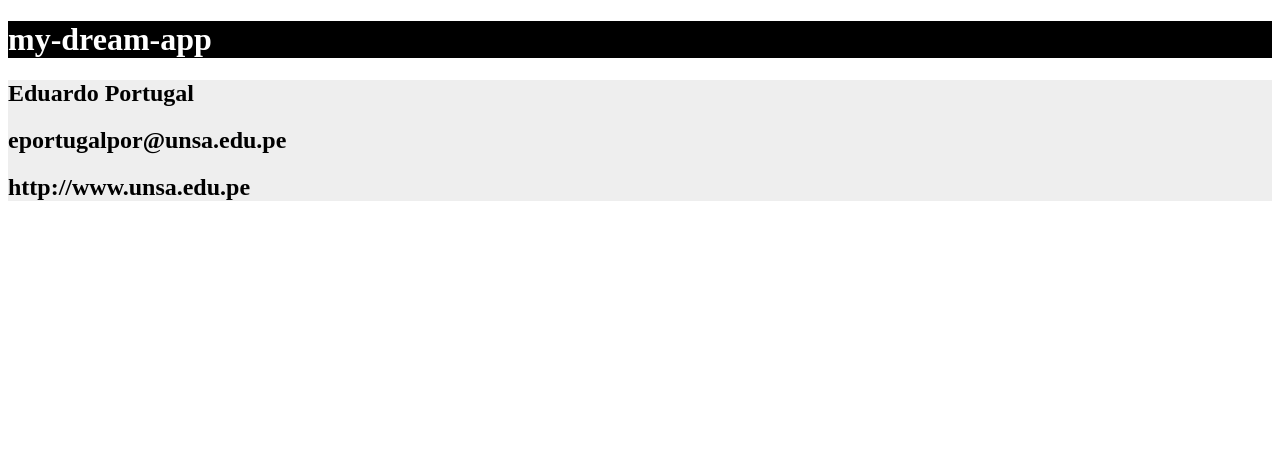
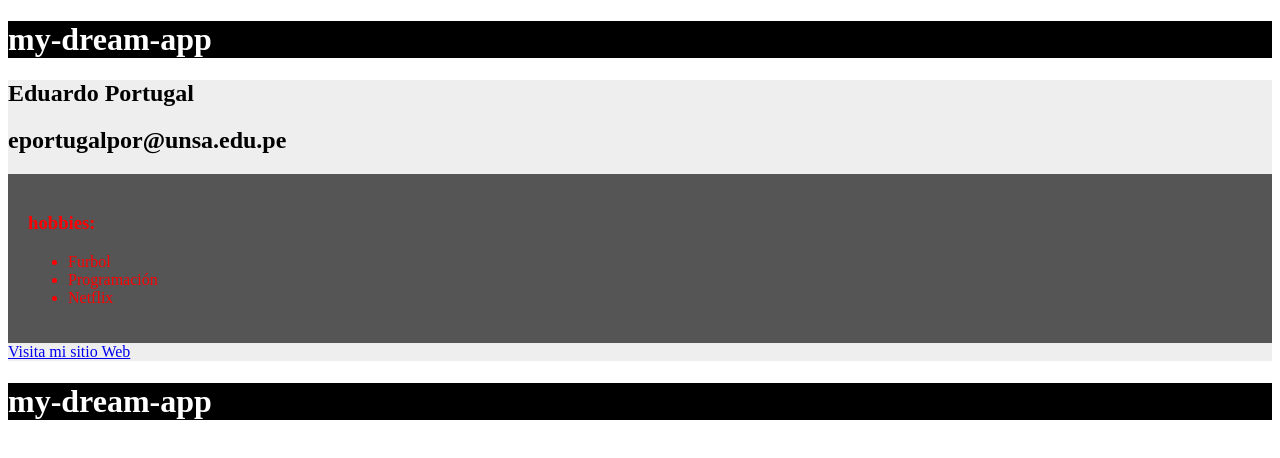
Before and after one commit to Eduardo-P/Git-de-Sesiones-Angular, an Angular app in the folder my-dream-app/: page / in a window 1280 px wide. Shown: the top 458 px of the page. Built offline with nearby package versions, Linux system fonts and the light colour scheme.

Commit message:
Implementando visualización de datos dinámicos y una lista condicional de hobbies en el componente principal de Angular, agregando Constructor y usando For e Ifs

```diff
--- a/my-dream-app/src/app/app.component.css
+++ b/my-dream-app/src/app/app.component.css
@@ -6,3 +6,8 @@
     background-color: #eee;
     color: black;
 }
+.component2 {
+    background-color: #555;
+    color: red;
+    padding: 20px;
+}
--- a/my-dream-app/src/app/app.component.html
+++ b/my-dream-app/src/app/app.component.html
@@ -6,5 +6,15 @@
 <div class="ash">
   <h2>{{ name }}</h2>
   <h2>{{ email }}</h2>
-  <h2>{{ webpage }}</h2>
+
+  <div *ngIf="showhobbies()" class="component2">
+    <h3>hobbies:</h3>
+    <ul>
+      <li *ngFor="let hobby of hobbies">{{ hobby }}</li>
+    </ul>
+  </div>
+  <a href="{{ webpage }}" target="_blank">Visita mi sitio Web</a>
 </div>
+<div class="black">
+  <h1> {{ title }} </h1>
+</div>
--- a/my-dream-app/src/app/app.component.ts
+++ b/my-dream-app/src/app/app.component.ts
@@ -7,7 +7,21 @@
 })
 export class AppComponent {
   title = 'my-dream-app';
-  name = "Eduardo Portugal";
-  email = "eportugalpor@unsa.edu.pe";
-  webpage = "http://www.unsa.edu.pe";
+  name : string;
+  email; // : string;
+  webpage : string;
+  hobbies : string[];
+
+  constructor() {
+    console.log("Constructor working...");
+    this.title = 'my-dream-app';
+    this.name = "Eduardo Portugal";
+    this.email = "eportugalpor@unsa.edu.pe";
+    this.webpage = "http://www.unsa.edu.pe";
+    this.hobbies = ["Furbol","Programación","Netflix"];
+  }
+
+  showhobbies() {
+    return true;
+  }
 }
```
